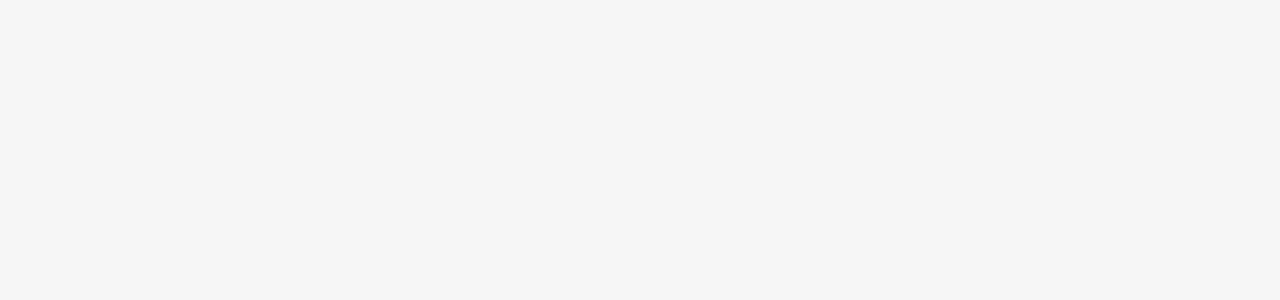
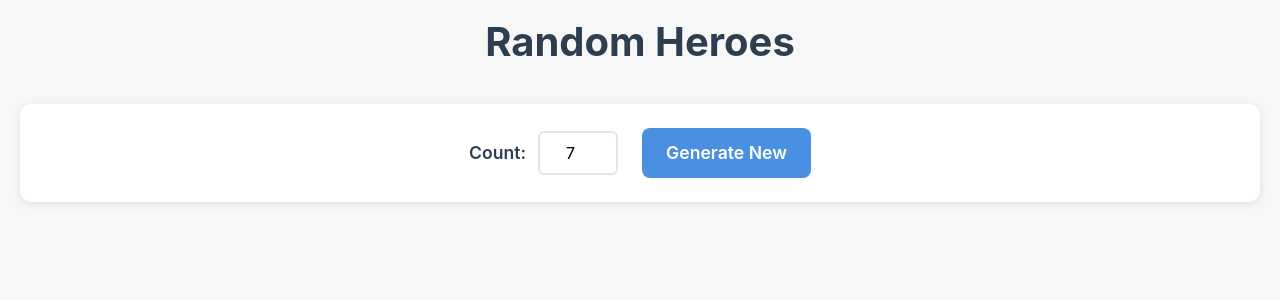
Before and after one commit to wspwebben/unmatchmaker, a Vue app: page /random-heroes in a window 1280 px wide. Before the commit this address had no page. Shown: the top 300 px of the page. Built offline with nearby package versions, Linux system fonts and the light colour scheme.

Commit message:
Add routes for random maps and heroes

```diff
--- /dev/null
+++ b/src/composables/useRandomGenerator.ts
@@ -0,0 +1,25 @@
+import { computed, ref } from 'vue'
+import type { HeroCode, MapCode } from '@/consts'
+import { shuffle } from '@/helpers/shuffle'
+
+export function useRandomGenerator<Code extends HeroCode | MapCode>(items: Code[], initialCount: number) {
+  const count = ref(initialCount)
+  const randomItems = ref<Code[]>([])
+
+  const maxCount = computed(() => items.length)
+
+  function generateRandomItems() {
+    if (count.value > maxCount.value) {
+      count.value = maxCount.value
+    }
+
+    randomItems.value = shuffle(items).slice(0, count.value)
+  }
+
+  return {
+    count,
+    maxCount,
+    randomItems,
+    generateRandomItems,
+  }
+}
--- /dev/null
+++ b/src/helpers/shuffle.ts
@@ -0,0 +1,11 @@
+// Fisher-Yates shuffle algorithm
+export function shuffle<T>(items: T[]) {
+  const shuffled = [...items]
+
+  for (let i = shuffled.length - 1; i > 0; i--) {
+    const j = Math.floor(Math.random() * (i + 1))
+    ;[shuffled[i], shuffled[j]] = [shuffled[j], shuffled[i]]
+  }
+
+  return shuffled
+}
--- a/src/router.ts
+++ b/src/router.ts
@@ -3,6 +3,8 @@ import ViewHome from './views/ViewHome.vue'
 import ViewDraft from './views/ViewDraft.vue'
 import ViewTeamDraft from './views/ViewTeamDraft.vue'
 import ViewMatch from './views/ViewMatch.vue'
+import ViewRandomHeroes from './views/ViewRandomHeroes.vue'
+import ViewRandomMaps from './views/ViewRandomMaps.vue'
 
 const router = createRouter({
   history: createWebHistory(),
@@ -26,6 +28,16 @@ const router = createRouter({
       path: '/match',
       name: 'match',
       component: ViewMatch
+    },
+    {
+      path: '/random-heroes',
+      name: 'random-heroes',
+      component: ViewRandomHeroes
+    },
+    {
+      path: '/random-maps',
+      name: 'random-maps',
+      component: ViewRandomMaps
     }
   ]
 })
--- a/src/views/ViewHome.vue
+++ b/src/views/ViewHome.vue
@@ -2,8 +2,10 @@
   <div class="home">
     <h1>Unmatchmaker</h1>
     <div class="draft-links">
-      <router-link to="/draft" class="draft-link">Start Draft</router-link>
-      <router-link to="/team-draft" class="draft-link">Start Team Draft</router-link>
+      <!-- <router-link to="/draft" class="draft-link">Start Draft</router-link>
+      <router-link to="/team-draft" class="draft-link">Start Team Draft</router-link> -->
+      <router-link to="/random-heroes" class="draft-link">Random Heroes</router-link>
+      <router-link to="/random-maps" class="draft-link">Random Maps</router-link>
     </div>
   </div>
 </template>
@@ -19,8 +21,10 @@
 
 .draft-links {
   display: flex;
+  flex-direction: column;
   gap: 20px;
   margin-top: 20px;
+  text-align: center;
 }
 
 .draft-link {
--- /dev/null
+++ b/src/views/ViewRandomHeroes.vue
@@ -0,0 +1,208 @@
+<template>
+  <div class="random-container">
+    <div class="random-content">
+      <header class="header">
+        <h1 class="title">Random Heroes</h1>
+      </header>
+
+      <ul class="results" v-if="randomItems.length > 0">
+        <li
+          v-for="hero in randomItems"
+          :key="hero"
+        >
+        <HeroCard
+          :key="hero"
+          :hero="hero"
+          :draft-step="undefined"
+          :on-click="() => {}"
+        />
+        </li>
+      </ul>
+    </div>
+
+    <div class="controls">
+        <div class="controls-content">
+          <div class="control-group">
+            <label for="count" class="control-label">Count:</label>
+            <input
+              id="count"
+              v-model.number="count"
+              type="number"
+              min="1"
+              :max="maxCount"
+              class="control-input"
+            />
+          </div>
+
+          <button
+            @click="generateRandomItems"
+            class="generate-button"
+          >
+            Generate New
+          </button>
+        </div>
+      </div>
+  </div>
+</template>
+
+<script setup lang="ts">
+import { HeroCode} from '../consts'
+import { useRandomGenerator } from '../composables/useRandomGenerator'
+import HeroCard from '../components/draft/HeroCard.vue'
+
+const heroItems = Object.values(HeroCode)
+
+const {
+  count,
+  maxCount,
+  randomItems,
+  generateRandomItems
+} = useRandomGenerator(heroItems, 7)
+</script>
+
+<style scoped>
+.random-container {
+  min-height: 100vh;
+  background: #f7f7f7;
+  padding: 20px;
+}
+
+.random-content {
+  max-width: 1200px;
+  margin: 0 auto;
+}
+
+.header {
+  text-align: center;
+  margin-bottom: 40px;
+}
+
+.title {
+  font-size: 2.5rem;
+  font-weight: 700;
+  color: #2c3e50;
+  margin-bottom: 10px;
+}
+
+.controls {
+  background: white;
+  border-radius: 12px;
+  padding: 24px;
+  margin-bottom: 32px;
+  box-shadow: 0 2px 8px rgba(0, 0, 0, 0.1);
+}
+
+.controls-content {
+  display: flex;
+  align-items: center;
+  justify-content: center;
+  gap: 24px;
+  flex-wrap: wrap;
+}
+
+.control-group {
+  display: flex;
+  align-items: center;
+  gap: 12px;
+}
+
+.control-label {
+  font-weight: 600;
+  color: #2c3e50;
+  font-size: 1.1rem;
+}
+
+.control-input {
+  padding: 8px 12px;
+  border: 2px solid #e1e5e9;
+  border-radius: 6px;
+  font-size: 1rem;
+  width: 80px;
+  text-align: center;
+  transition: border-color 0.2s;
+}
+
+.control-input:focus {
+  outline: none;
+  border-color: #4a90e2;
+}
+
+.generate-button {
+  background: #4a90e2;
+  color: white;
+  padding: 12px 24px;
+  border-radius: 8px;
+  font-size: 1.1rem;
+  font-weight: 600;
+  transition: all 0.2s;
+  border: none;
+  cursor: pointer;
+}
+
+.generate-button:hover {
+  background: #357abd;
+  transform: translateY(-1px);
+  box-shadow: 0 4px 12px rgba(74, 144, 226, 0.3);
+}
+
+.generate-button:active {
+  transform: translateY(0);
+}
+
+.results {
+  display: grid;
+  grid-template-columns: repeat(auto-fill, minmax(200px, 1fr));
+  gap: 20px;
+  padding: 0;
+}
+
+.results li {
+  list-style: none;
+}
+
+/* Responsive design */
+@media (max-width: 768px) {
+  .random-container {
+    padding: 16px;
+  }
+
+  .title {
+    font-size: 2rem;
+  }
+
+  .controls {
+    padding: 20px;
+  }
+
+  .controls-content {
+    flex-direction: column;
+    gap: 16px;
+  }
+
+  .control-group {
+    width: 100%;
+    justify-content: center;
+  }
+
+  .generate-button {
+    width: 100%;
+    max-width: 200px;
+  }
+
+  .results {
+    grid-template-columns: repeat(auto-fill, minmax(160px, 1fr));
+    gap: 16px;
+  }
+}
+
+@media (max-width: 480px) {
+  .title {
+    font-size: 1.75rem;
+  }
+
+  .results {
+    grid-template-columns: repeat(auto-fill, minmax(140px, 1fr));
+    gap: 12px;
+  }
+}
+</style>
--- /dev/null
+++ b/src/views/ViewRandomMaps.vue
@@ -0,0 +1,208 @@
+<template>
+  <div class="random-container">
+    <div class="random-content">
+      <header class="header">
+        <h1 class="title">Random Maps</h1>
+      </header>
+
+      <ul class="results" v-if="randomItems.length > 0">
+        <li
+          v-for="map in randomItems"
+          :key="map"
+        >
+        <MapCard
+          :key="map"
+          :map="map"
+          :draft-step="undefined"
+          :on-click="() => {}"
+        />
+        </li>
+      </ul>
+    </div>
+
+    <div class="controls">
+        <div class="controls-content">
+          <div class="control-group">
+            <label for="count" class="control-label">Count:</label>
+            <input
+              id="count"
+              v-model.number="count"
+              type="number"
+              min="1"
+              :max="maxCount"
+              class="control-input"
+            />
+          </div>
+
+          <button
+            @click="generateRandomItems"
+            class="generate-button"
+          >
+            Generate New
+          </button>
+        </div>
+      </div>
+  </div>
+</template>
+
+<script setup lang="ts">
+import { MapCode} from '../consts'
+import { useRandomGenerator } from '../composables/useRandomGenerator'
+import MapCard from '../components/draft/MapCard.vue'
+
+const mapItems = Object.values(MapCode)
+
+const {
+  count,
+  maxCount,
+  randomItems,
+  generateRandomItems
+} = useRandomGenerator(mapItems, 3)
+</script>
+
+<style scoped>
+.random-container {
+  min-height: 100vh;
+  background: #f7f7f7;
+  padding: 20px;
+}
+
+.random-content {
+  max-width: 1200px;
+  margin: 0 auto;
+}
+
+.header {
+  text-align: center;
+  margin-bottom: 40px;
+}
+
+.title {
+  font-size: 2.5rem;
+  font-weight: 700;
+  color: #2c3e50;
+  margin-bottom: 10px;
+}
+
+.controls {
+  background: white;
+  border-radius: 12px;
+  padding: 24px;
+  margin-bottom: 32px;
+  box-shadow: 0 2px 8px rgba(0, 0, 0, 0.1);
+}
+
+.controls-content {
+  display: flex;
+  align-items: center;
+  justify-content: center;
+  gap: 24px;
+  flex-wrap: wrap;
+}
+
+.control-group {
+  display: flex;
+  align-items: center;
+  gap: 12px;
+}
+
+.control-label {
+  font-weight: 600;
+  color: #2c3e50;
+  font-size: 1.1rem;
+}
+
+.control-input {
+  padding: 8px 12px;
+  border: 2px solid #e1e5e9;
+  border-radius: 6px;
+  font-size: 1rem;
+  width: 80px;
+  text-align: center;
+  transition: border-color 0.2s;
+}
+
+.control-input:focus {
+  outline: none;
+  border-color: #4a90e2;
+}
+
+.generate-button {
+  background: #4a90e2;
+  color: white;
+  padding: 12px 24px;
+  border-radius: 8px;
+  font-size: 1.1rem;
+  font-weight: 600;
+  transition: all 0.2s;
+  border: none;
+  cursor: pointer;
+}
+
+.generate-button:hover {
+  background: #357abd;
+  transform: translateY(-1px);
+  box-shadow: 0 4px 12px rgba(74, 144, 226, 0.3);
+}
+
+.generate-button:active {
+  transform: translateY(0);
+}
+
+.results {
+  display: flex;
+  flex-wrap: wrap;
+  gap: 20px;
+  padding: 0;
+}
+
+.results li {
+  list-style: none;
+}
+
+/* Responsive design */
+@media (max-width: 768px) {
+  .random-container {
+    padding: 16px;
+  }
+
+  .title {
+    font-size: 2rem;
+  }
+
+  .controls {
+    padding: 20px;
+  }
+
+  .controls-content {
+    flex-direction: column;
+    gap: 16px;
+  }
+
+  .control-group {
+    width: 100%;
+    justify-content: center;
+  }
+
+  .generate-button {
+    width: 100%;
+    max-width: 200px;
+  }
+
+  .results {
+    grid-template-columns: repeat(auto-fill, minmax(160px, 1fr));
+    gap: 16px;
+  }
+}
+
+@media (max-width: 480px) {
+  .title {
+    font-size: 1.75rem;
+  }
+
+  .results {
+    grid-template-columns: repeat(auto-fill, minmax(140px, 1fr));
+    gap: 12px;
+  }
+}
+</style>
```
